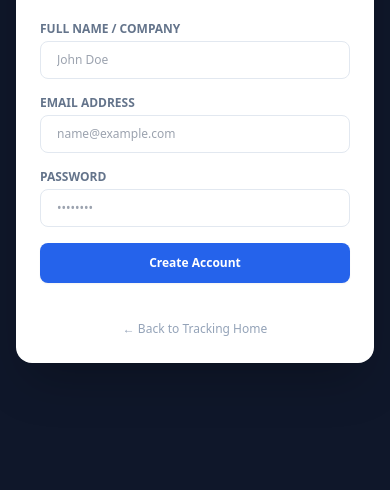
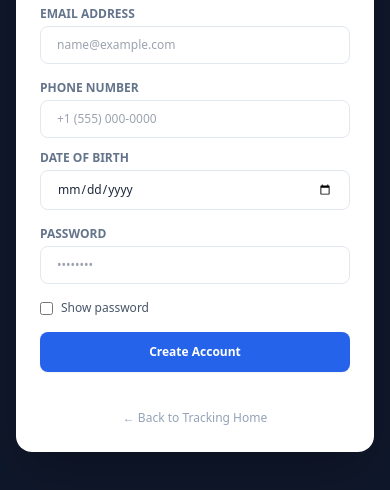
Before and after one commit to Just-Anonymously-Known/shipping-app, a website: page auth.html in a window 390 px wide. Both pictures are taken after a click on the button "Register". Shown: the part 312-802 px from the top of the page. Drawn offline with nearby package versions, Linux system fonts and the light colour scheme.

Commit message:
Add phone number, DOB, and password visibility toggle to auth

```diff
--- a/auth.html
+++ b/auth.html
@@ -6,7 +6,7 @@
     <title>GlobalTransit - Sign In & Register</title>
     <script src="https://cdn.tailwindcss.com"></script>
 </head>
-<body class="bg-slate-900 font-sans antialiased text-slate-800 flex flex-col min-h-screen justify-center items-center px-4">
+<body class="bg-slate-900 font-sans antialiased text-slate-800 flex flex-col min-h-screen justify-center items-center px-4 py-8">
 
     <div class="w-full max-w-md bg-white rounded-2xl shadow-2xl p-6 sm:p-8 space-y-6">
         <div class="text-center space-y-1">
@@ -30,6 +30,10 @@
                 <label class="block text-xs font-semibold text-slate-500 uppercase mb-1">Password</label>
                 <input type="password" id="signinPassword" required placeholder="••••••••" class="w-full px-4 py-2.5 border border-slate-200 rounded-lg text-xs sm:text-sm focus:ring-2 focus:ring-blue-600 outline-none">
             </div>
+            <div class="flex items-center space-x-2">
+                <input type="checkbox" id="showSigninPass" onclick="togglePassword('signinPassword')" class="rounded border-slate-300">
+                <label for="showSigninPass" class="text-xs text-slate-600 select-none">Show password</label>
+            </div>
             <button type="submit" class="w-full bg-blue-600 text-white font-semibold py-3 rounded-lg hover:bg-blue-700 transition text-xs sm:text-sm shadow-sm">Sign In</button>
         </form>
 
@@ -43,9 +47,23 @@
                 <label class="block text-xs font-semibold text-slate-500 uppercase mb-1">Email Address</label>
                 <input type="email" id="signupEmail" required placeholder="name@example.com" class="w-full px-4 py-2.5 border border-slate-200 rounded-lg text-xs sm:text-sm focus:ring-2 focus:ring-blue-600 outline-none">
             </div>
+            <div class="grid grid-cols-1 sm:grid-cols-2 gap-3">
+                <div>
+                    <label class="block text-xs font-semibold text-slate-500 uppercase mb-1">Phone Number</label>
+                    <input type="tel" id="signupPhone" required placeholder="+1 (555) 000-0000" class="w-full px-4 py-2.5 border border-slate-200 rounded-lg text-xs sm:text-sm focus:ring-2 focus:ring-blue-600 outline-none">
+                </div>
+                <div>
+                    <label class="block text-xs font-semibold text-slate-500 uppercase mb-1">Date of Birth</label>
+                    <input type="date" id="signupDob" required class="w-full px-4 py-2.5 border border-slate-200 rounded-lg text-xs sm:text-sm focus:ring-2 focus:ring-blue-600 outline-none">
+                </div>
+            </div>
             <div>
                 <label class="block text-xs font-semibold text-slate-500 uppercase mb-1">Password</label>
                 <input type="password" id="signupPassword" required placeholder="••••••••" class="w-full px-4 py-2.5 border border-slate-200 rounded-lg text-xs sm:text-sm focus:ring-2 focus:ring-blue-600 outline-none">
+            </div>
+            <div class="flex items-center space-x-2">
+                <input type="checkbox" id="showSignupPass" onclick="togglePassword('signupPassword')" class="rounded border-slate-300">
+                <label for="showSignupPass" class="text-xs text-slate-600 select-none">Show password</label>
             </div>
             <button type="submit" class="w-full bg-blue-600 text-white font-semibold py-3 rounded-lg hover:bg-blue-700 transition text-xs sm:text-sm shadow-sm">Create Account</button>
         </form>
@@ -78,12 +96,16 @@
             }
         }
 
+        function togglePassword(fieldId) {
+            const field = document.getElementById(fieldId);
+            field.type = field.type === 'password' ? 'text' : 'password';
+        }
+
         async function handleSignin(e) {
             e.preventDefault();
             const email = document.getElementById('signinEmail').value.trim();
             const password = document.getElementById('signinPassword').value.trim();
 
-            // Hardcoded Admin Quick Access Check
             if (email.toLowerCase() === 'admin' && password === 'Admin@55') {
                 localStorage.setItem('userName', 'Administrator');
                 localStorage.setItem('isAdmin', 'true');
@@ -115,13 +137,15 @@
             e.preventDefault();
             const name = document.getElementById('signupName').value.trim();
             const email = document.getElementById('signupEmail').value.trim();
+            const phone = document.getElementById('signupPhone').value.trim();
+            const dob = document.getElementById('signupDob').value.trim();
             const password = document.getElementById('signupPassword').value.trim();
 
             try {
                 const res = await fetch('/api/signup', {
                     method: 'POST',
                     headers: { 'Content-Type': 'application/json' },
-                    body: JSON.stringify({ name, email, password })
+                    body: JSON.stringify({ name, email, password, phone, dob })
                 });
                 const data = await res.json();
                 if (res.ok) {
```
Also changed, not shown: server.js (+5 -4 lines).
